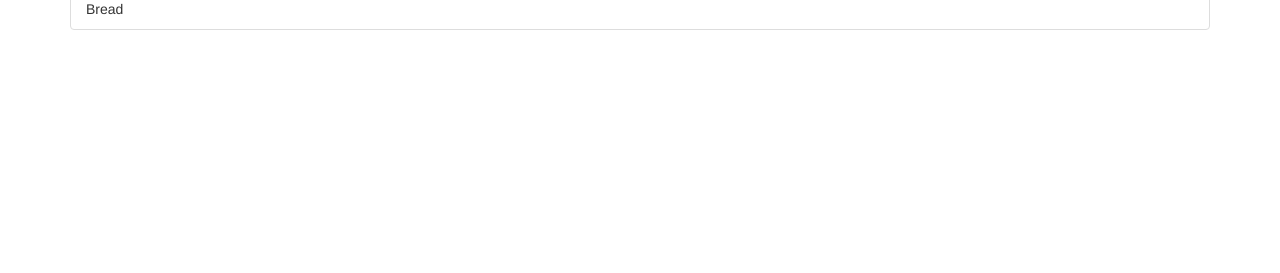
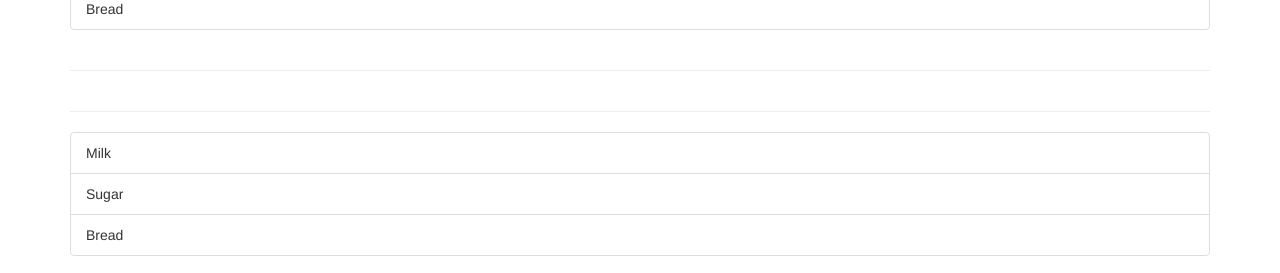
Before and after one commit to olegbezk/ng4-animations, an Angular app: page / in a window 1280 px wide. Shown: the part 575-848 px from the top of the page. Before the commit the page ends 800 px from the top, so only its background shows below. Built offline with nearby package versions, Linux system fonts and the light colour scheme.

Commit message:
use keyframes for animations

```diff
--- a/src/app/app.component.html
+++ b/src/app/app.component.html
@@ -33,4 +33,19 @@
       </ul>
     </div>
   </div>
+  <hr>
+  <div class="row">
+    <div class="col-xs-12">
+      <hr>
+      <ul class="list-group">
+        <li
+                class="list-group-item"
+                (click)="onDelete(item)"
+                [@list2]
+                *ngFor="let item of list">
+          {{ item }}
+        </li>
+      </ul>
+    </div>
+  </div>
 </div>
--- a/src/app/app.component.ts
+++ b/src/app/app.component.ts
@@ -1,5 +1,5 @@
 import {Component} from '@angular/core';
-import {trigger, state, style, transition, animate} from '@angular/animations';
+import {trigger, state, style, transition, animate, keyframes} from '@angular/animations';
 
 @Component({
     selector: 'app-root',
@@ -60,6 +60,42 @@ import {trigger, state, style, transition, animate} from '@angular/animations';
                     opacity: 0
                 }))
             ])
+        ]),
+        trigger('list2', [
+            state('on', style({
+                opacity: 1,
+                transform: 'translateX(0)'
+            })),
+            transition('void => *', [
+                animate(1000, keyframes([
+                    style({
+                        transform: 'translateX(-100px)',
+                        opacity: 0,
+                        offset: 0
+                    }),
+                    style({
+                        transform: 'translateX(-100px)',
+                        opacity: 0.5,
+                        offset: 0.3
+                    }),
+                    style({
+                        transform: 'translateX(-20px)',
+                        opacity: 1,
+                        offset: 0.8
+                    }),
+                    style({
+                        transform: 'translateX(0px)',
+                        opacity: 1,
+                        offset: 1
+                    })
+                ]))
+            ]),
+            transition('* => void', [
+                animate(300, style({
+                    transform: 'translateX(-50px)',
+                    opacity: 0
+                }))
+            ])
         ])
     ]
 })
```
